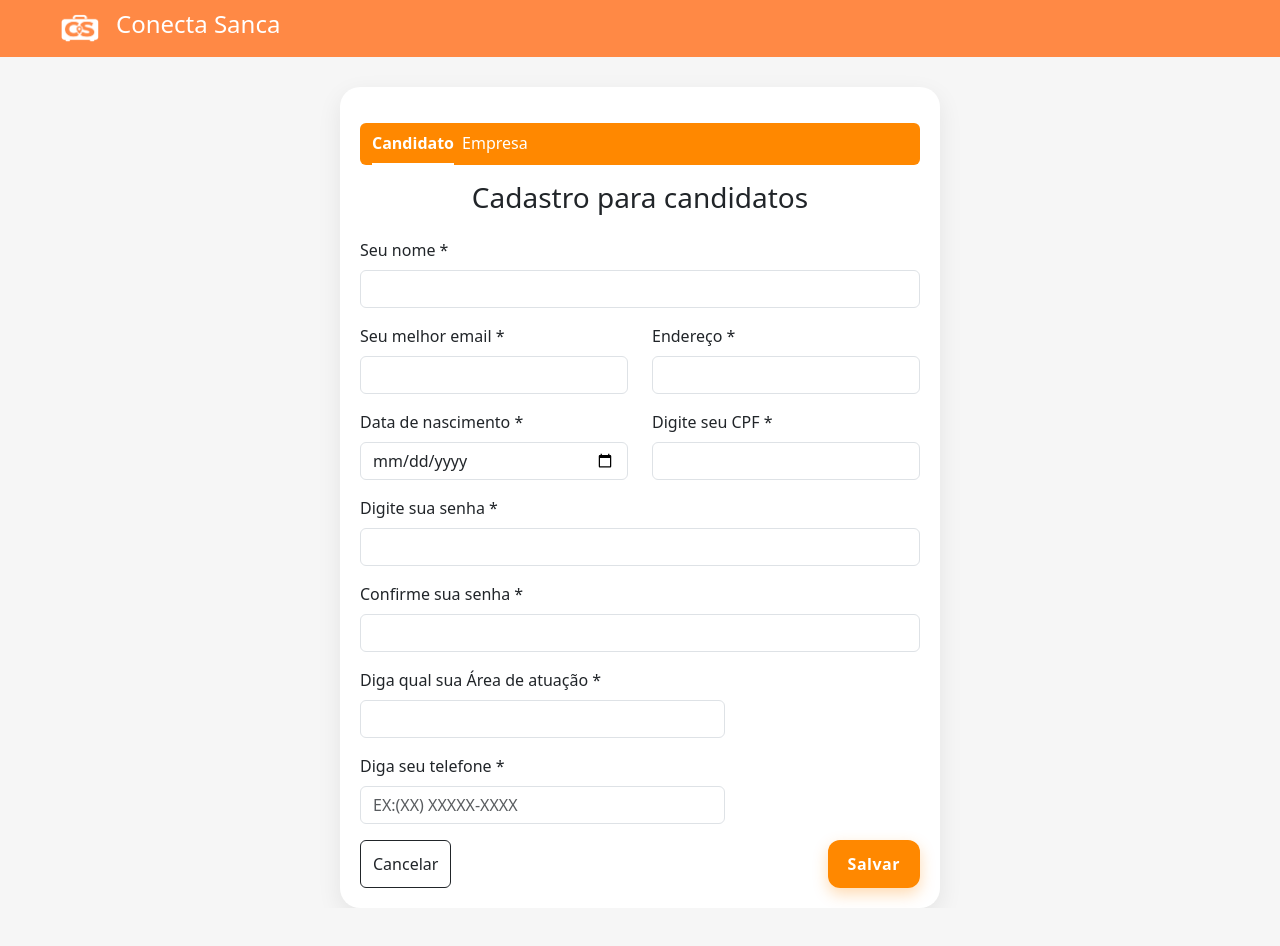
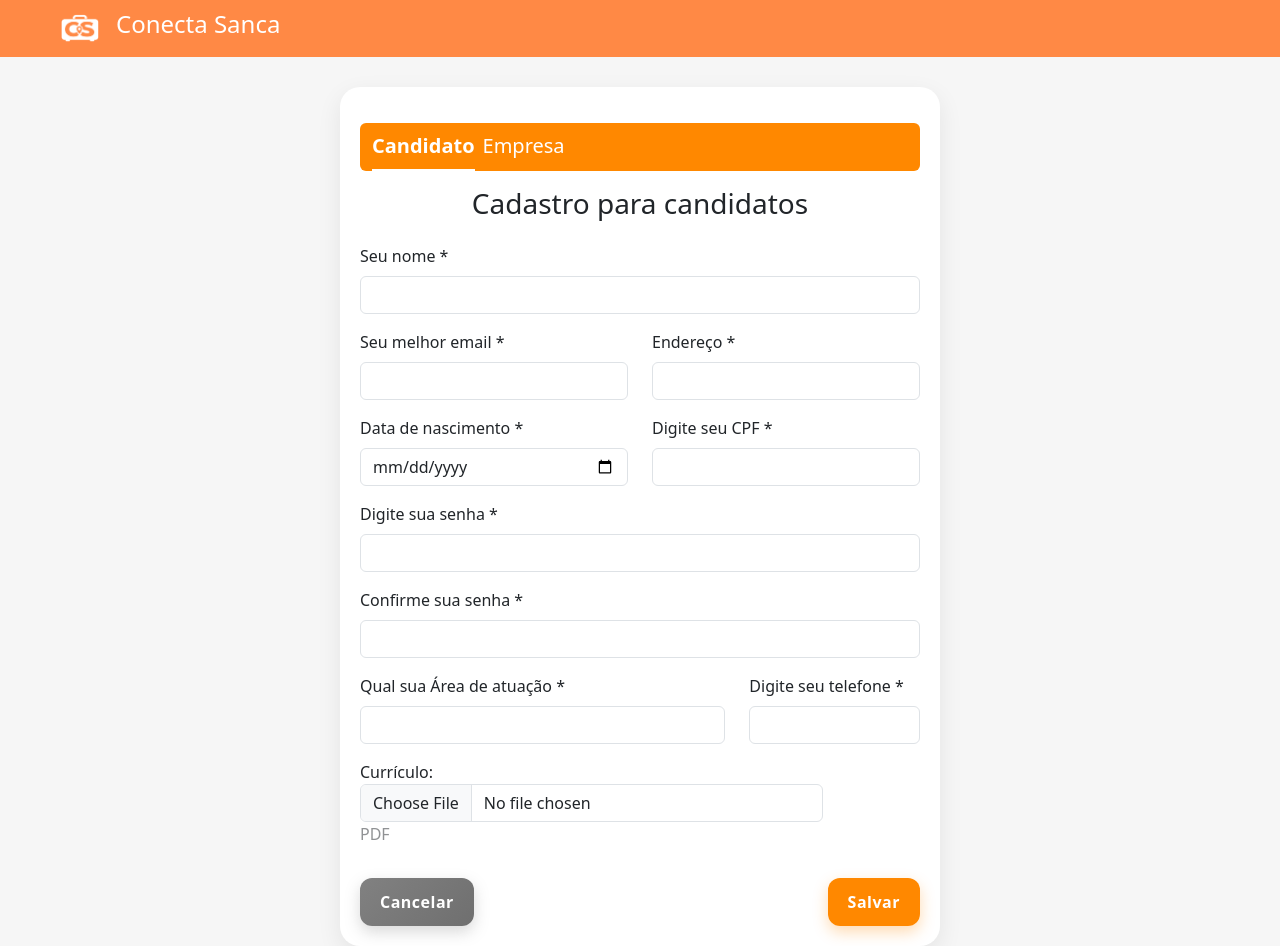
Before and after one commit to GustavoDonofre/pi-vagas, a Next.js app: page /main/cadastro in a window 1280 px wide. Before the commit the page ends 908 px from the top, so only its background shows below. Built offline with nearby package versions, Linux system fonts and the light colour scheme.

Commit message:
aumento de fonte no cadastro

```diff
--- a/app/main/cadastro/page.js
+++ b/app/main/cadastro/page.js
@@ -55,6 +55,7 @@ export default function CadastroUsuario() {
                 email: email,
                 endereco: endereco,
                 data_nasc: dataNasc,
+                curriculo: curriculo,
                 cpf: cpf.replace(/\D/g, ""),
                 area_atuacao: area,
                 contato: tel,
@@ -186,10 +187,10 @@ export default function CadastroUsuario() {
                         <div className="container-fluid">
                             <div id="navbarNav">
                                 <ul className="navbar-nav d-flex flex-row">
-                                    <li className="nav-item pe-2">
+                                    <li className="nav-item pe-2 fs-5">
                                         <a className="nav-link active" aria-current="page" href="#secao-candidato" data-bs-toggle="tab" role="tab" onClick={() => setCadastro(false)}>Candidato</a>
                                     </li>
-                                    <li className="nav-item">
+                                    <li className="nav-item fs-5">
                                         <a className="nav-link" href="#secao-empresa" data-bs-toggle="tab" role="tab" onClick={() => setCadastro(true)}>Empresa</a>
                                     </li>
                                 </ul>
@@ -267,23 +268,30 @@ export default function CadastroUsuario() {
                                 {/* Área */}
                                 <div className="col-md-8 mb-3">
                                     <label htmlFor="areaAtuacao" className="form-label">
-                                        Diga qual sua Área de atuação *
+                                        Qual sua Área de atuação *
                                     </label>
                                     <input type="text" id="areaAtuacao" onChange={e => setArea(e.target.value)} className="form-control" />
                                 </div>
 
                                 {/* Telefone */}
-                                <div className="col-md-8 mb-3">
+                                <div className="col-md-4 mb-3">
                                     <label htmlFor="telefone" className="form-label">
-                                        Diga seu telefone *
+                                        Digite seu telefone *
                                     </label>
-                                    <input type="text" id="telefone" placeholder="EX:(XX) XXXXX-XXXX" onChange={e => setTel(e.target.value)} className="form-control" />
+                                    <input type="text" id="telefone" onChange={e => setTel(e.target.value)} className="form-control" />
+                                </div>
+
+                                {/* Currículo */}
+                                <div className="col-md-10 mb-3">
+                                    <label>Currículo: </label>
+                                    <input className="form-control" type="file" accept=".pdf" onChange={e => alteraCurriculo(e.target.files[0])} />
+                                    <p className="text-body-tertiary"> PDF </p>
                                 </div>
 
 
                                 {/* Botões */}
                                 <div className="col-12 d-flex justify-content-between">
-                                    <button type="reset" className="btn btn-outline-dark">
+                                    <button onClick={() => window.location.href = './'} type='button' className="btn btn-acao">
                                         Cancelar
                                     </button>
 
@@ -397,7 +405,7 @@ export default function CadastroUsuario() {
 
                                 {/* Botões */}
                                 <div className="col-12 d-flex justify-content-between">
-                                    <button type="reset" className="btn btn-outline-dark">
+                                    <button onClick={() => window.location.href = './'} type="button" className="btn btn-acao">
                                         Cancelar
                                     </button>
 
--- a/app/main/layout.js
+++ b/app/main/layout.js
@@ -6,7 +6,7 @@ import Script from "next/script";
 import "./globals.css"
 import MenuLateral from "./components/MenuLateral";
 import MenuSuperior from "./components/MenuSuperior";
-import LayoutWrapper from "./components/Esconder_menu_lateral";
+import LayoutWrapper from "./components/esconder_menu_lateral";
 
 const geistSans = Geist({
   variable: "--font-geist-sans",
```
